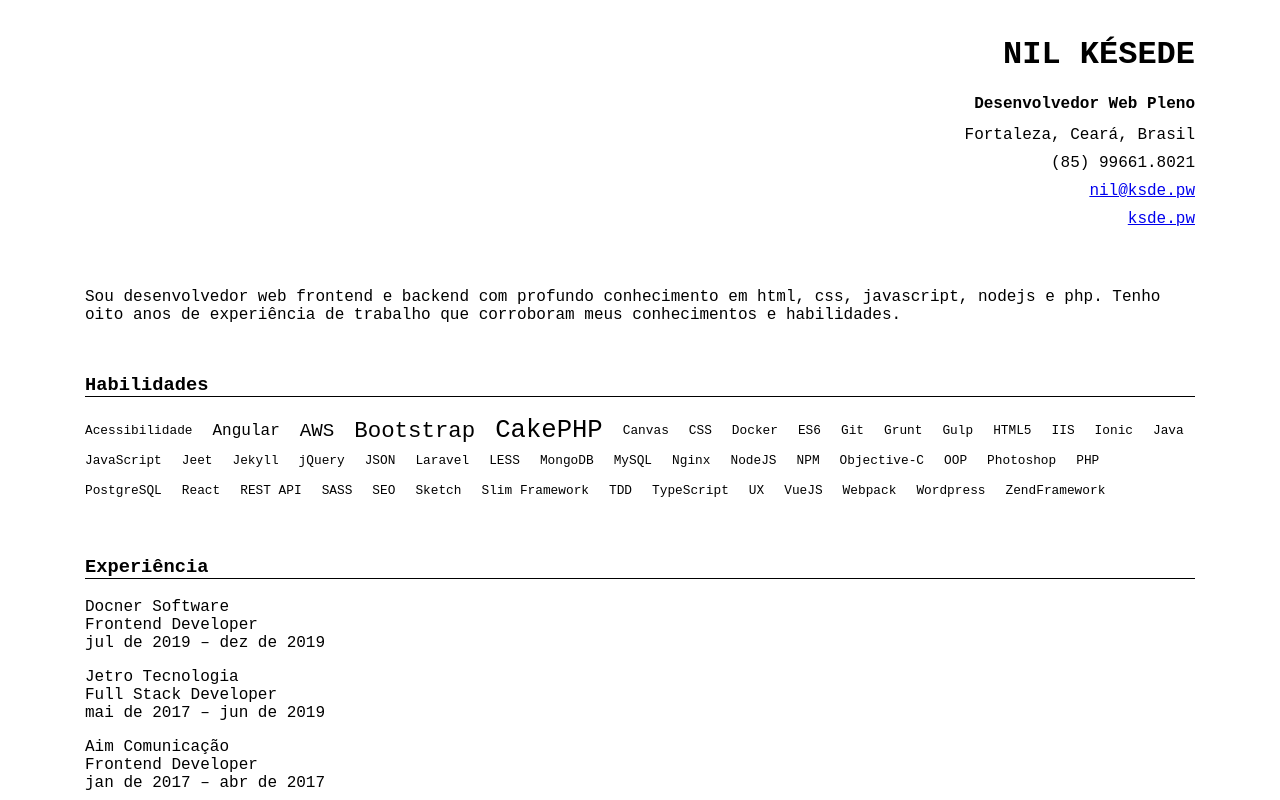
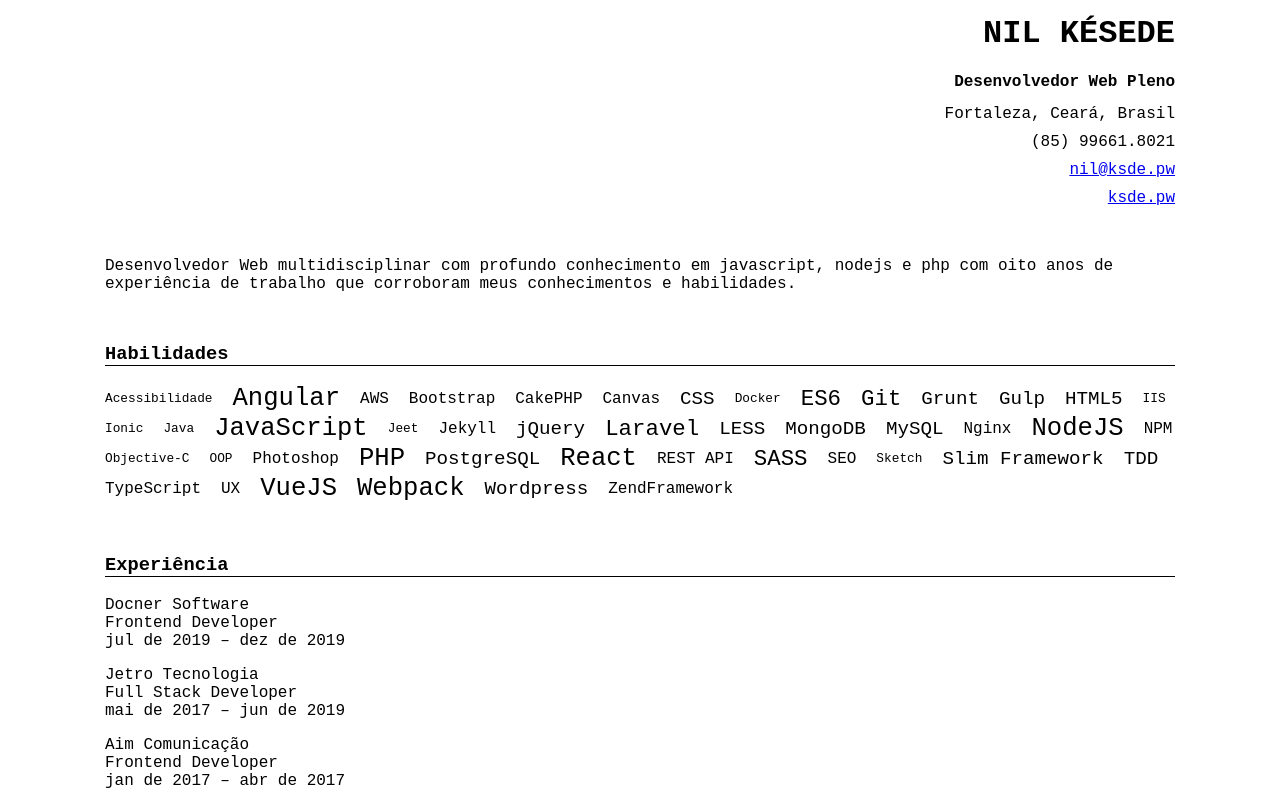
Before and after one commit to nilkesede/nilkesede.sh, a Next.js app: page /resume in a window 1280 px wide. Shown: the top 800 px of the page. Built offline with nearby package versions, Linux system fonts and the light colour scheme.

Commit message:
set tags weight

```diff
--- a/src/pages/resume.js
+++ b/src/pages/resume.js
@@ -5,55 +5,55 @@ import TagCloud from '../components/tag-cloud';
 export default class Index extends Component {
   render() {
     const title = 'Resume | Nil Késede';
-    const description = 'Sou desenvolvedor web frontend e backend com profundo conhecimento em html, css, javascript, nodejs e php. ' +
-        'Tenho oito anos de experiência de trabalho que corroboram meus conhecimentos e habilidades.';
+    const description = 'Desenvolvedor Web multidisciplinar com profundo conhecimento em javascript, nodejs e php ' +
+      'com oito anos de experiência de trabalho que corroboram meus conhecimentos e habilidades.';
+
     const skills = [
       {title: 'Acessibilidade', weight: 1},
-      {title: 'Angular', weight: 2},
-      {title: 'AWS', weight: 3},
-      {title: 'Bootstrap', weight: 4},
-      {title: 'CakePHP', weight: 5},
-      {title: 'Canvas', weight: 1},
-      {title: 'CSS', weight: 1},
+      {title: 'Angular', weight: 5},
+      {title: 'AWS', weight: 2},
+      {title: 'Bootstrap', weight: 2},
+      {title: 'CakePHP', weight: 2},
+      {title: 'Canvas', weight: 2},
+      {title: 'CSS', weight: 3},
       {title: 'Docker', weight: 1},
-      {title: 'ES6', weight: 1},
-      {title: 'Git', weight: 1},
-      {title: 'Grunt', weight: 1},
-      {title: 'Gulp', weight: 1},
-      {title: 'HTML5', weight: 1},
+      {title: 'ES6', weight: 4},
+      {title: 'Git', weight: 4},
+      {title: 'Grunt', weight: 3},
+      {title: 'Gulp', weight: 3},
+      {title: 'HTML5', weight: 3},
       {title: 'IIS', weight: 1},
       {title: 'Ionic', weight: 1},
       {title: 'Java', weight: 1},
-      {title: 'JavaScript', weight: 1},
+      {title: 'JavaScript', weight: 5},
       {title: 'Jeet', weight: 1},
-      {title: 'Jekyll', weight: 1},
-      {title: 'jQuery', weight: 1},
-      {title: 'JSON', weight: 1},
-      {title: 'Laravel', weight: 1},
-      {title: 'LESS', weight: 1},
-      {title: 'MongoDB', weight: 1},
-      {title: 'MySQL', weight: 1},
-      {title: 'Nginx', weight: 1},
-      {title: 'NodeJS', weight: 1},
-      {title: 'NPM', weight: 1},
+      {title: 'Jekyll', weight: 2},
+      {title: 'jQuery', weight: 3},
+      {title: 'Laravel', weight: 4},
+      {title: 'LESS', weight: 3},
+      {title: 'MongoDB', weight: 3},
+      {title: 'MySQL', weight: 3},
+      {title: 'Nginx', weight: 2},
+      {title: 'NodeJS', weight: 5},
+      {title: 'NPM', weight: 2},
       {title: 'Objective-C', weight: 1},
       {title: 'OOP', weight: 1},
-      {title: 'Photoshop', weight: 1},
-      {title: 'PHP', weight: 1},
-      {title: 'PostgreSQL', weight: 1},
-      {title: 'React', weight: 1},
-      {title: 'REST API', weight: 1},
-      {title: 'SASS', weight: 1},
-      {title: 'SEO', weight: 1},
+      {title: 'Photoshop', weight: 2},
+      {title: 'PHP', weight: 5},
+      {title: 'PostgreSQL', weight: 3},
+      {title: 'React', weight: 5},
+      {title: 'REST API', weight: 2},
+      {title: 'SASS', weight: 4},
+      {title: 'SEO', weight: 2},
       {title: 'Sketch', weight: 1},
-      {title: 'Slim Framework', weight: 1},
-      {title: 'TDD', weight: 1},
-      {title: 'TypeScript', weight: 1},
-      {title: 'UX', weight: 1},
-      {title: 'VueJS', weight: 1},
-      {title: 'Webpack', weight: 1},
-      {title: 'Wordpress', weight: 1},
-      {title: 'ZendFramework', weight: 1}
+      {title: 'Slim Framework', weight: 3},
+      {title: 'TDD', weight: 3},
+      {title: 'TypeScript', weight: 2},
+      {title: 'UX', weight: 2},
+      {title: 'VueJS', weight: 5},
+      {title: 'Webpack', weight: 5},
+      {title: 'Wordpress', weight: 3},
+      {title: 'ZendFramework', weight: 2}
     ];
 
     return (
@@ -70,7 +70,8 @@ export default class Index extends Component {
         </header>
 
         <section>
-          <p>{description}</p>
+          {/* eslint-disable-next-line react/no-danger  */}
+          <p dangerouslySetInnerHTML={{__html: description}}/>
         </section>
 
         <section>
@@ -88,8 +89,8 @@ export default class Index extends Component {
 
         <section>
           <h3>Formação acadêmica</h3>
-          <p>Instituto Federal de Educação, Ciência e Tecnologia do Ceará<br/>Tecnologia da Informação - Telemática<br/>Período 2016 – 2019</p>
-          <p>EEEP Juarez Távora<br/>Ensino Médio Técnico Integrado - Informática<br/>Período 2009 – 2011</p>
+          <p>Instituto Federal de Educação, Ciência e Tecnologia do Ceará<br/>Tecnologia da Informação - Telemática<br/>2016 – 2019</p>
+          <p>EEEP Juarez Távora<br/>Ensino Médio Técnico Integrado - Informática<br/>2009 – 2011</p>
         </section>
 
         <style jsx global>{`
@@ -107,11 +108,11 @@ export default class Index extends Component {
           margin: 0 auto;
           padding: 15px;
         }
-        header { text-align: right; margin-bottom: 60px; }
-        header h1 { text-transform: uppercase; }
+        header { text-align: right; }
+        header h1 { text-transform: uppercase; margin-top: 0; }
         header h2{ font-size: 1em }
         header p { margin: 10px 0; }
-        section { margin: 50px 0; }
+        section { margin-top: 50px; }
         section h3 { border-bottom: 1px solid black; }
 
         @media (min-width: 576px) {
@@ -124,7 +125,7 @@ export default class Index extends Component {
           .container { width: 960px; }
         }
         @media (min-width: 1200px) {
-          .container { width: 1140px; }
+          .container { width: 1100px; }
         }
         `}
         </style>
```
